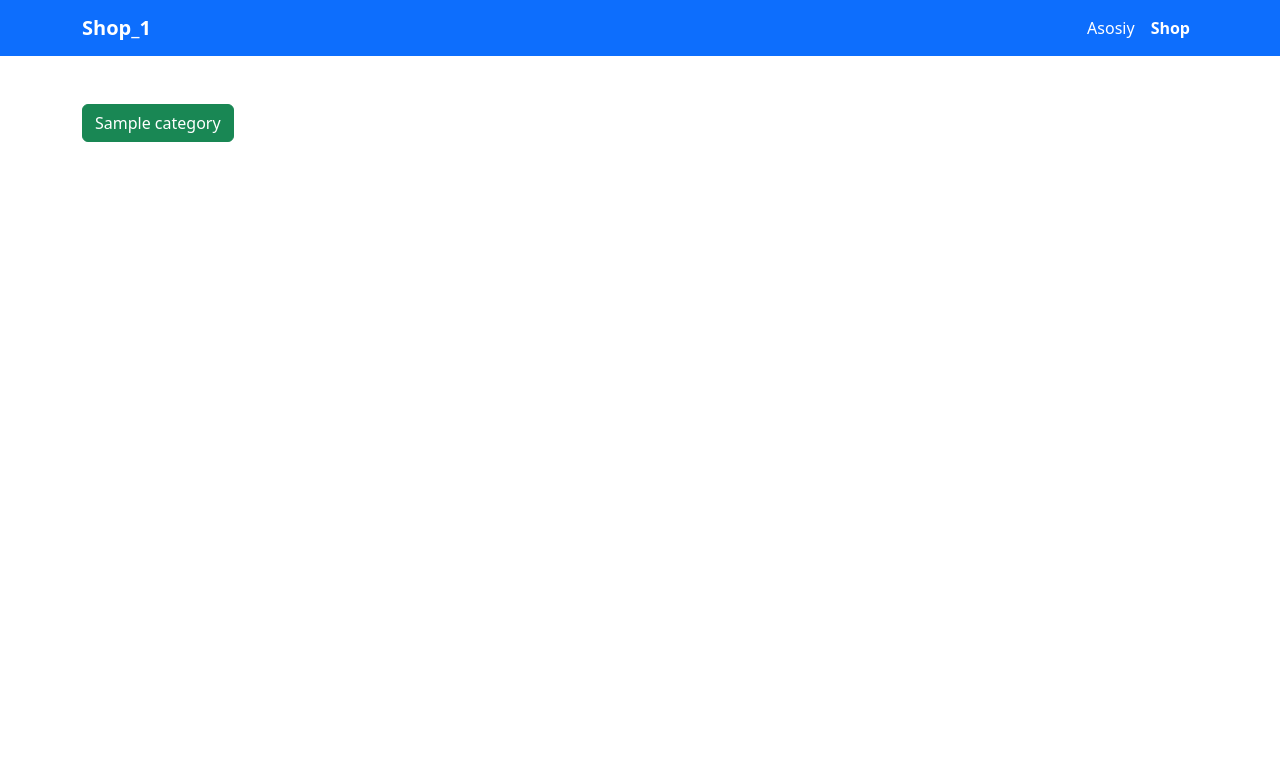
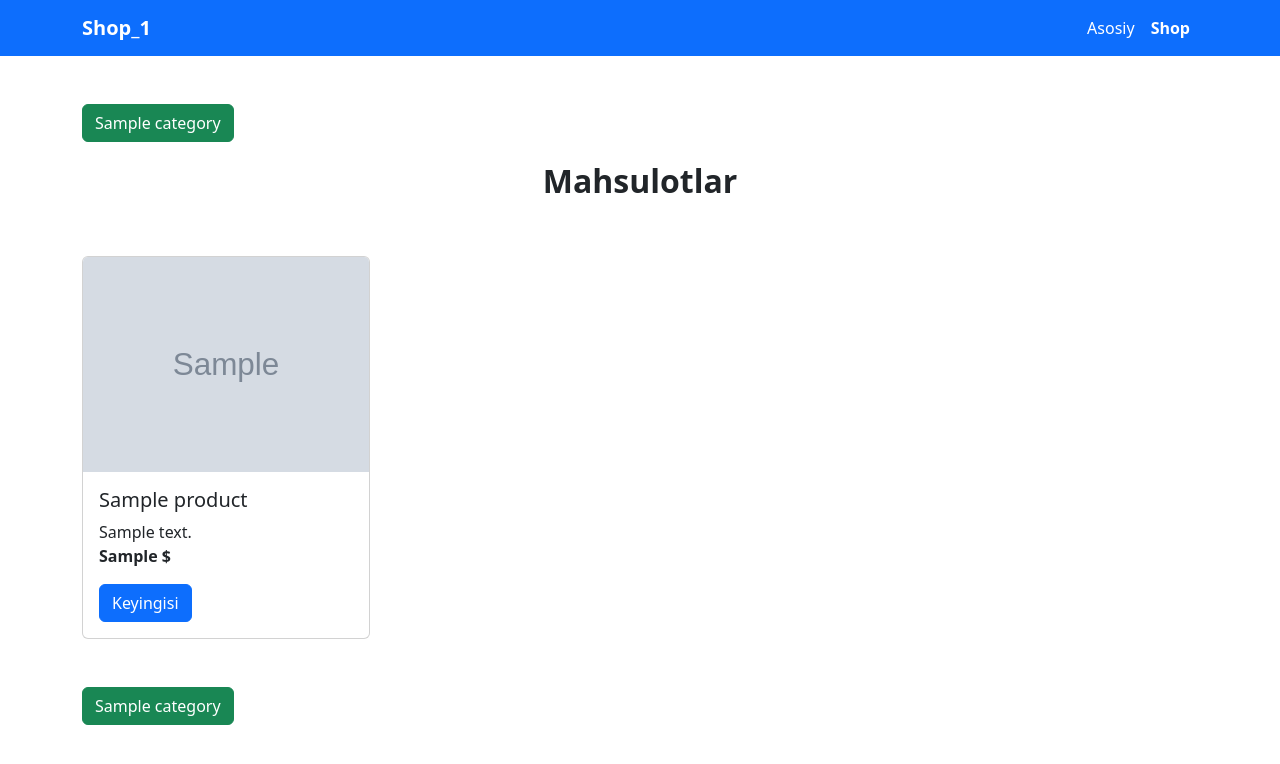
Before and after one commit to Xurshid0625/python-courses, a Django app: page / in a window 1280 px wide. Shown: the top 764 px of the page. Run offline with Django 5.2, Linux system fonts and the light colour scheme; tables that the repository leaves empty hold one stand-in row (values such as "Sample post"); grey boxes marked "Sample" are stand-in pictures.

Commit message:
product ready and view

```diff
--- a/config/urls.py
+++ b/config/urls.py
@@ -16,8 +16,15 @@ Including another URLconf
 """
 from django.contrib import admin
 from django.urls import path, include
+from django.conf import settings
+from django.conf.urls.static import static
 
 urlpatterns = [
     path('admin/', admin.site.urls),
     path('', include('main.urls')),
 ]
+
+
+
+urlpatterns += static(settings.MEDIA_URL, document_root=settings.MEDIA_ROOT)
+urlpatterns += static(settings.STATIC_URL, document_root=settings.STATIC_ROOT)
--- a/main/admin.py
+++ b/main/admin.py
@@ -1,5 +1,6 @@
 from django.contrib import admin
-from main.models import Categories
+from main.models import Categories, Product
 
 
 admin.site.register(Categories)
+admin.site.register(Product)
--- a/main/models.py
+++ b/main/models.py
@@ -9,3 +9,15 @@ class Categories(models.Model):
 
     def __str__(self):
         return self.name
+
+
+
+class Product(models.Model):
+    categories = models.ForeignKey(Categories,null=True,on_delete=models.CASCADE)
+    image = models.ImageField(upload_to='images/')
+    name = models.CharField(max_length=255)
+    text = models.TextField()
+    price = models.CharField(max_length=50)
+
+    def __str__(self):
+        return self.name
--- a/main/views.py
+++ b/main/views.py
@@ -1,5 +1,5 @@
 from django.shortcuts import render
-from main.models import Categories
+from main.models import Categories, Product
 
 
 
@@ -7,8 +7,10 @@ from main.models import Categories
 def index(request):
 
     category = Categories.objects.all()
+    product = Product.objects.all()
 
     ctx = {
-        'category': category
+        'category': category,
+        'product': product,
     }
     return render(request, 'main/index.html', ctx)
--- a/templates/main/index.html
+++ b/templates/main/index.html
@@ -31,7 +31,30 @@
       <!-- Buttons -->
       <div class="d-flex gap-3">
         {% for i in category %}
-          <button class="btn btn-success">{{i.name}}</button>
+          <button class="btn btn-success">{{ i.name }}</button>
+        {% endfor %}
+      </div>
+
+      <h2 style="text-align: center;margin-top: 20px;"><b>Mahsulotlar</b></h2>
+
+      <div class="row">
+        {% for i in product %}
+          <div class="col-4 mt-5">
+            <div class="card" style="width: 18rem;">
+              <img class="card-img-top" src="{{ i.image.url }}" alt="Card image cap" />
+              <div class="card-body">
+                <h5 class="card-title">{{ i.name }}</h5>
+                <p class="card-text">{{ i.text }} <br> <b>{{ i.price }} $</b></p>
+                <a href="#" class="btn btn-primary">Keyingisi</a>
+              </div>
+            </div>
+          </div>
+        {% endfor %}
+      </div>
+
+      <div class="d-flex gap-3 mt-5">
+        {% for i in category %}
+          <button class="btn btn-success">{{ i.name }}</button>
         {% endfor %}
       </div>
     </div>
```
Also changed, not shown: config/settings.py (+8 -0 lines), main/migrations/0002_products.py (added), main/migrations/0003_rename_products_product.py (added), main/migrations/0004_rename_categories_category_and_more.py (added), main/migrations/0005_rename_category_categories_and_more.py (added).
